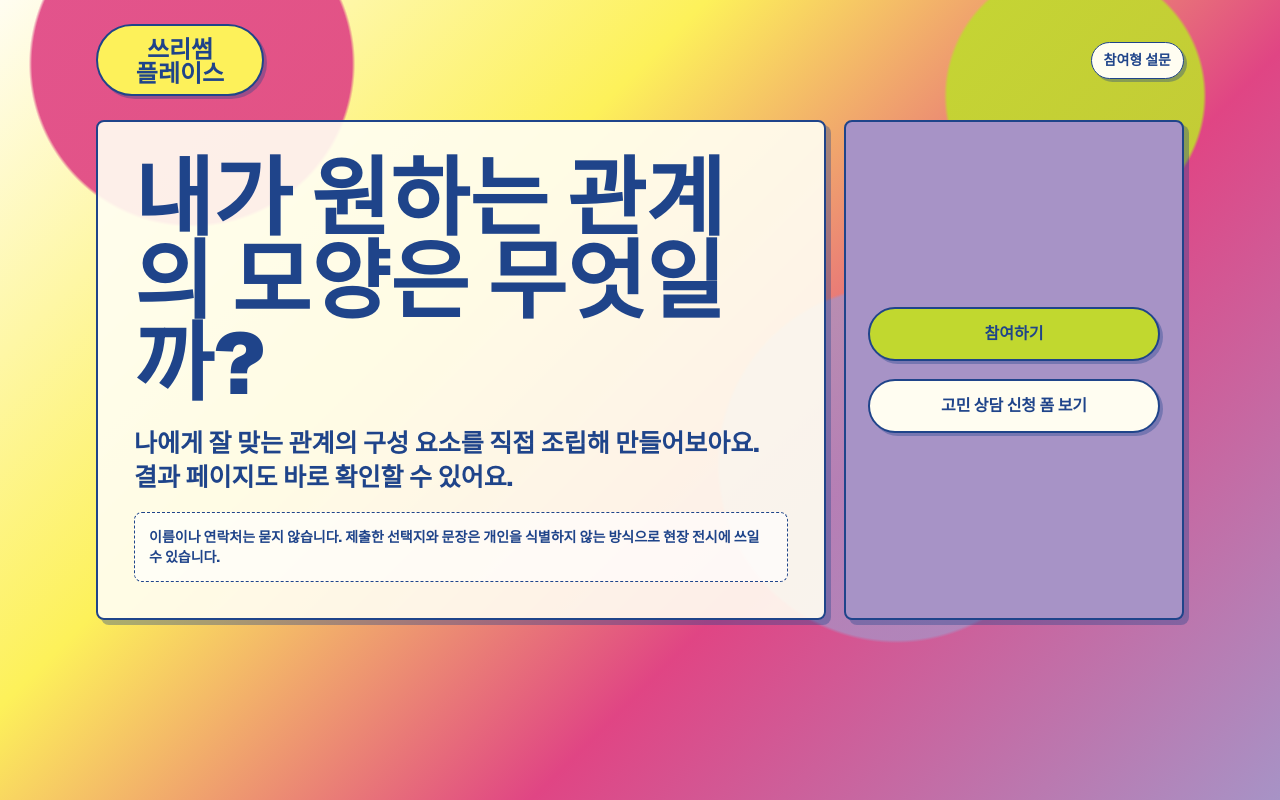
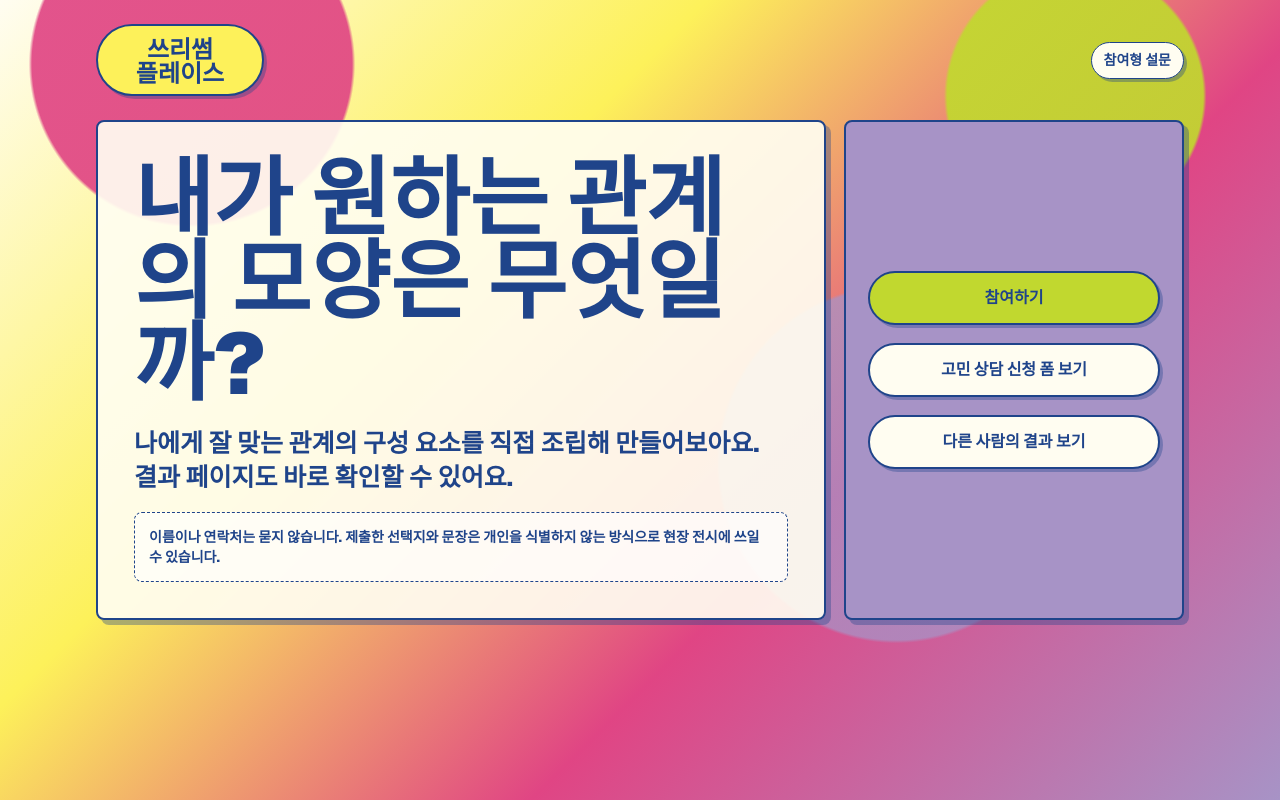
Before and after one commit to anniemon/Threesomeplace, a Next.js app: page / in a window 1280 px wide. Built offline with nearby package versions, Linux system fonts and the light colour scheme.

Commit message:
Add wall link to home page

```diff
--- a/src/app/page.tsx
+++ b/src/app/page.tsx
@@ -37,6 +37,9 @@ export default function Home() {
               <a className="button secondary" href={tallyUrl} target="_blank">
                 고민 상담 신청 폼 보기
               </a>
+              <Link className="button secondary" href="/wall">
+                다른 사람의 결과 보기
+              </Link>
             </div>
           </aside>
         </section>
```
